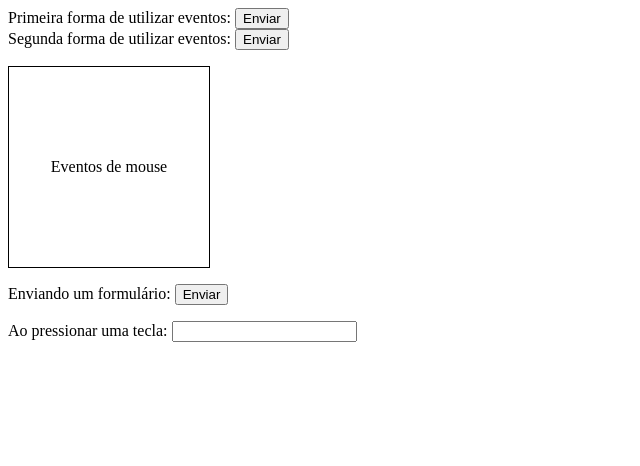
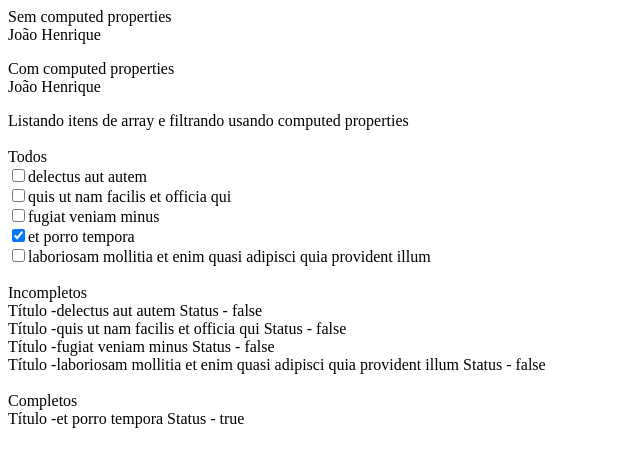
Before and after one commit to jao338/AulasVue2, a Vue app: page / in a window 1280 px wide. Shown: the top 466 px of the page, without its empty margins (0-640 px from the left). Built offline with nearby package versions, Linux system fonts and the light colour scheme.

Commit message:
9 - Computed properties

```diff
--- a/src/components/headerComponent,.vue
+++ b/src/components/headerComponent,.vue
@@ -2,33 +2,39 @@
 
   <div>
 
-    <div style="margin-bottom: 16px">
-      <div>
-        <span>Primeira forma de utilizar eventos: </span>
-        <button v-on:click="onClick">Enviar</button>
-      </div>
+    <div class="mB-16">
+      <span>Sem computed properties</span>
+      <div>{{ user.firstName }} {{ user.lastName }}</div>
+    </div>
 
-      <div>
-        <span>Segunda forma de utilizar eventos: </span>
-        <button @click="onClick">Enviar</button>
-      </div>
+    <div class="mB-16">
+      <span>Com computed properties</span>
+      <div>{{ fullName }}</div>
+    </div>
+
+    <div>
+      <span>Listando itens de array e filtrando usando computed properties</span><br><br>
+
+      <span>Todos</span>
+      <div v-for="item in todos" :key="item.id">
+        <input type="checkbox" v-model="item.completed"><span>{{ item.title }}</span>
+      </div><br>
+
+      <span>Incompletos</span>
+      <div v-for="item in uncompletedTodos" :key="item.id">
+        <div>
+          <span>Título -{{ item.title }}</span> Status - <span>{{ item.completed }}</span>
+        </div>
+      </div><br>
+
+      <span>Completos</span>
+      <div v-for="item in completedTodos" :key="item.id">
+        <div>
+          <span>Título -{{ item.title }}</span> Status - <span>{{ item.completed }}</span>
+        </div>
+      </div><br>
 
     </div>
-
-    <div class="box" @mouseenter="onMouseEnter" @mouseleave="onMouseLeave">
-      <span>Eventos de mouse</span>
-    </div>
-
-    <form action="https://google.com" @submit.prevent="onSubmit">
-      <span>Enviando um formulário: </span>
-      <button type="submit">Enviar</button>
-    </form>
-
-    <div>
-      <label>Ao pressionar uma tecla: </label>
-      <input type="text" @keypress="onKeyPress">
-    </div>
-
 
   </div>
 
@@ -39,29 +45,58 @@ export default {
 
   data() {
     return {
+      user: {
+        firstName: "João",
+        lastName: "Henrique",
+      },
+
+      todos: [
+        {
+          "userId": 1,
+          "id": 1,
+          "title": "delectus aut autem",
+          "completed": false
+        },
+        {
+          "userId": 1,
+          "id": 2,
+          "title": "quis ut nam facilis et officia qui",
+          "completed": false
+        },
+        {
+          "userId": 1,
+          "id": 3,
+          "title": "fugiat veniam minus",
+          "completed": false
+        },
+        {
+          "userId": 1,
+          "id": 4,
+          "title": "et porro tempora",
+          "completed": true
+        },
+        {
+          "userId": 1,
+          "id": 5,
+          "title": "laboriosam mollitia et enim quasi adipisci quia provident illum",
+          "completed": false
+        }
+      ]
 
     }
   },
 
-  methods: {
-    onClick() {
-      console.log("click");
+  computed: {
+    fullName(){
+      return `${this.user.firstName} ${this.user.lastName}`
     },
 
-    onMouseEnter() {
-      console.log("Mouse entrou");
+    uncompletedTodos() {
+      return this.todos.filter(todo => !todo.completed)
     },
 
-    onMouseLeave() {
-      console.log("Mouse saiu");
-    },
-
-    onsubmit(){
-      console.log("Formulário enviado")
-    },
-
-    onKeyPress($event){
-      console.log("A tecla ", $event.code, " foi pressionada")
+    completedTodos() {
+      return this.todos.filter(todo => todo.completed)
     }
   }
 
@@ -69,17 +104,7 @@ export default {
 </script>
 
 <style>
-  .box{
-    display: flex;
-    justify-content: center;
-    align-items: center;
-    width: 200px;
-    height: 200px;
-    border: 1px solid black;
-    margin-bottom: 16px;
-  }
-
-  form{
+  .mB-16{
     margin-bottom: 16px;
   }
 </style>
--- a/src/main.js
+++ b/src/main.js
@@ -1,4 +1,4 @@
 import { createApp } from 'vue'
 import App from './App.vue'
 
-createApp(App).mount('#app')
+window.app = createApp(App).mount('#app')
```
